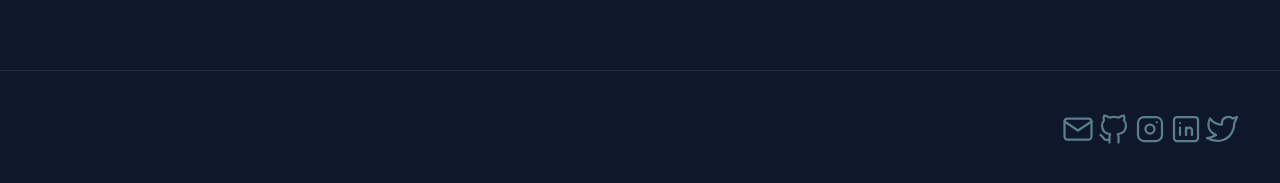
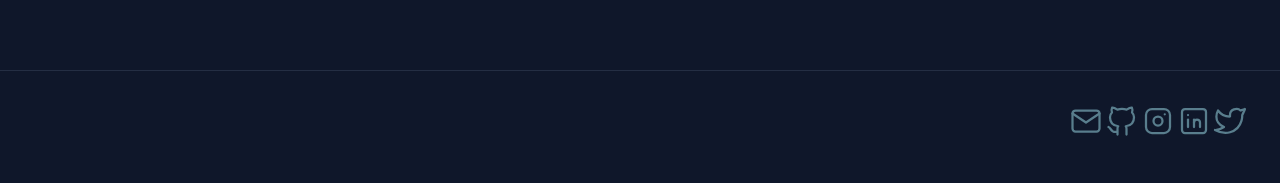
Before and after one commit to dingdongg/personal-website-v2, an Astro site: page / in a window 1280 px wide. Shown: the part 851-1034 px from the top of the page. Built offline with nearby package versions, Linux system fonts and the light colour scheme; Astro itself is replaced by a stand-in of ours.

Commit message:
adujst footer padding

```diff
--- a/src/components/Footer.astro
+++ b/src/components/Footer.astro
@@ -2,6 +2,6 @@
 import SocialList from "./SocialList.astro"
 ---
 
-<div class="flex flex-row-reverse border-t border-slate-500/25 p-6">
+<div class="flex flex-row-reverse border-t border-slate-500/25 p-4">
     <SocialList />
 </div>
```
